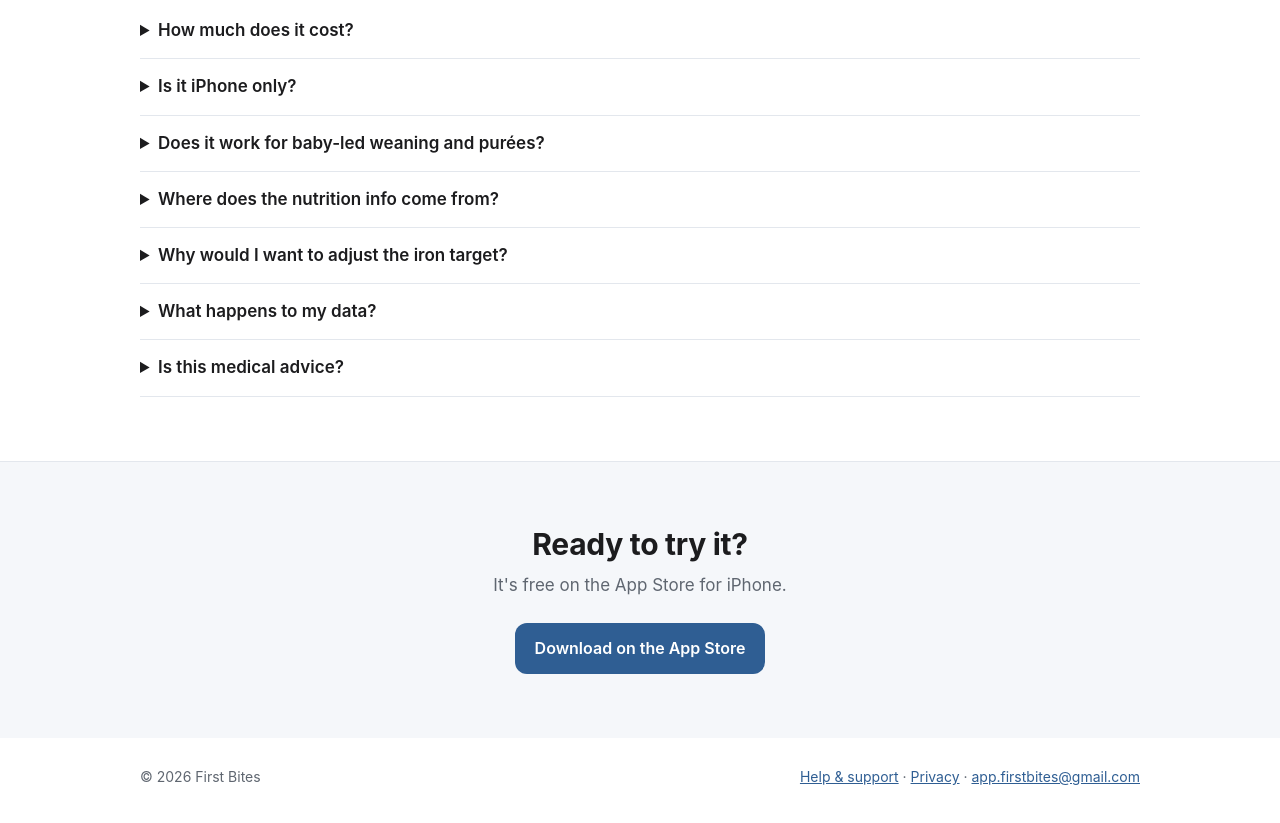
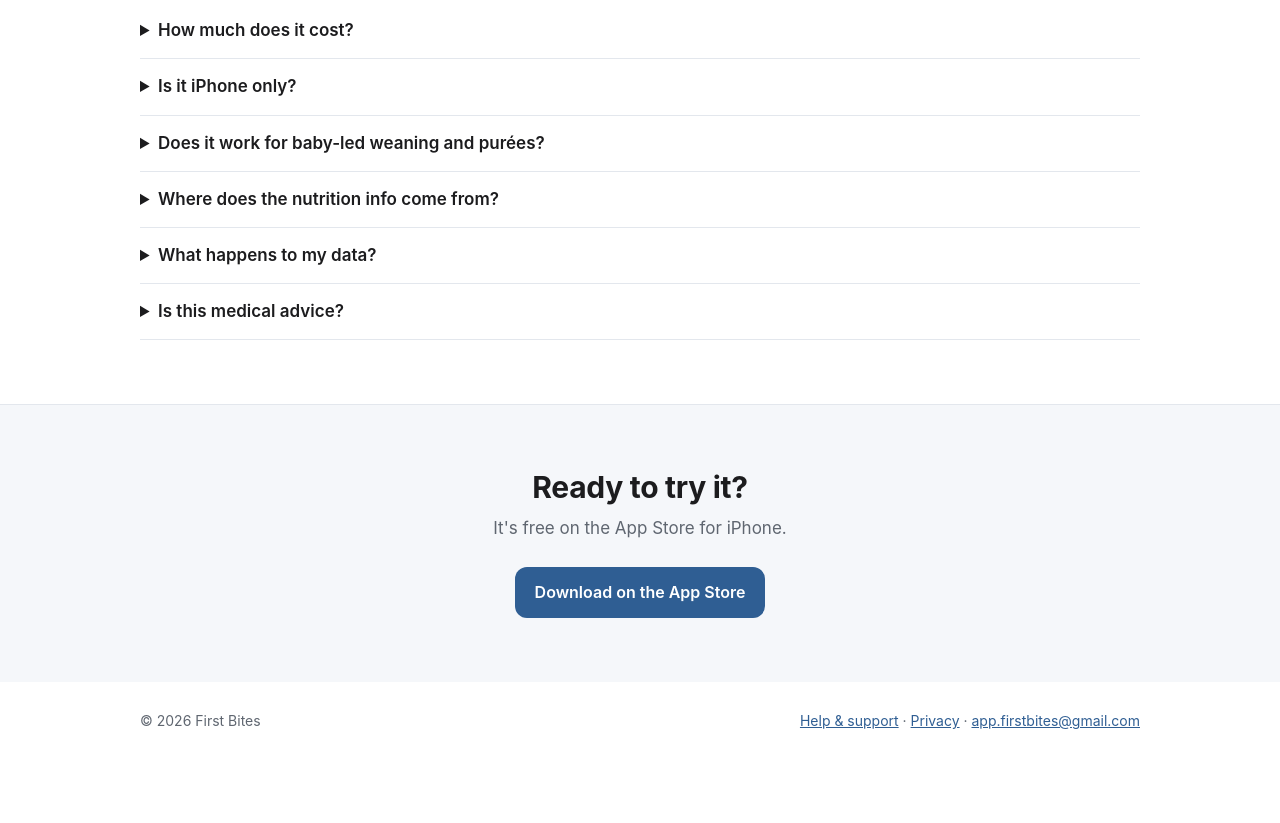
Before and after one commit to elizabethjane/firstbites, a plain HTML site: page index.html in a window 1280 px wide. Shown: the part 3624-4447 px from the top of the page. After the commit the page ends 4397 px from the top, so only its background shows below. Drawn offline with Linux system fonts and the light colour scheme.

Commit message:
Remove iron target FAQ until 1.0.4

```diff
--- a/index.html
+++ b/index.html
@@ -150,7 +150,6 @@ footer .wrap{display:flex;flex-wrap:wrap;gap:8px 20px;justify-content:space-betw
     <details><summary>Is it iPhone only?</summary><p>For now, yes. It works on iPhones running iOS 17 or later.</p></details>
     <details><summary>Does it work for baby-led weaning and purées?</summary><p>Both. Meal ideas are tagged for finger foods, and spoon foods are in there too.</p></details>
     <details><summary>Where does the nutrition info come from?</summary><p>For whole foods, the USDA's FoodData Central database, the U.S. government's nutrient database. For pouches, jars and other packaged foods, each product's Nutrition Facts label. Labels rarely list vitamin C, so for those it's estimated from the ingredients, allowing for what heat processing destroys. The numbers are a rough guide, not a lab measurement.</p></details>
-    <details><summary>Why would I want to adjust the iron target?</summary><p>The default is a target for iron from food: 4–6 mg a day for babies on breast milk (or breast milk and formula), and 1–3 mg for formula-fed babies, since formula is iron-fortified. You might raise it if your baby eats mostly plant foods, because iron from plants is absorbed less well than iron from meat and fish. Or set it to whatever number your pediatrician gives you, for example after a low iron test. Iron drops aren't counted, so if your baby takes them, ask your pediatrician what food target makes sense.</p></details>
     <details><summary>What happens to my data?</summary><p>It stays on your phone and in your own iCloud, shared only with people you invite. No accounts, no tracking, nothing sent to us. <a href="privacy.html">Privacy policy</a>.</p></details>
     <details><summary>Is this medical advice?</summary><p>No. It's a tracking and planning helper based on published feeding guidance. Your pediatrician knows your baby best, especially around allergies, iron and supplements.</p></details>
   </div>
```
